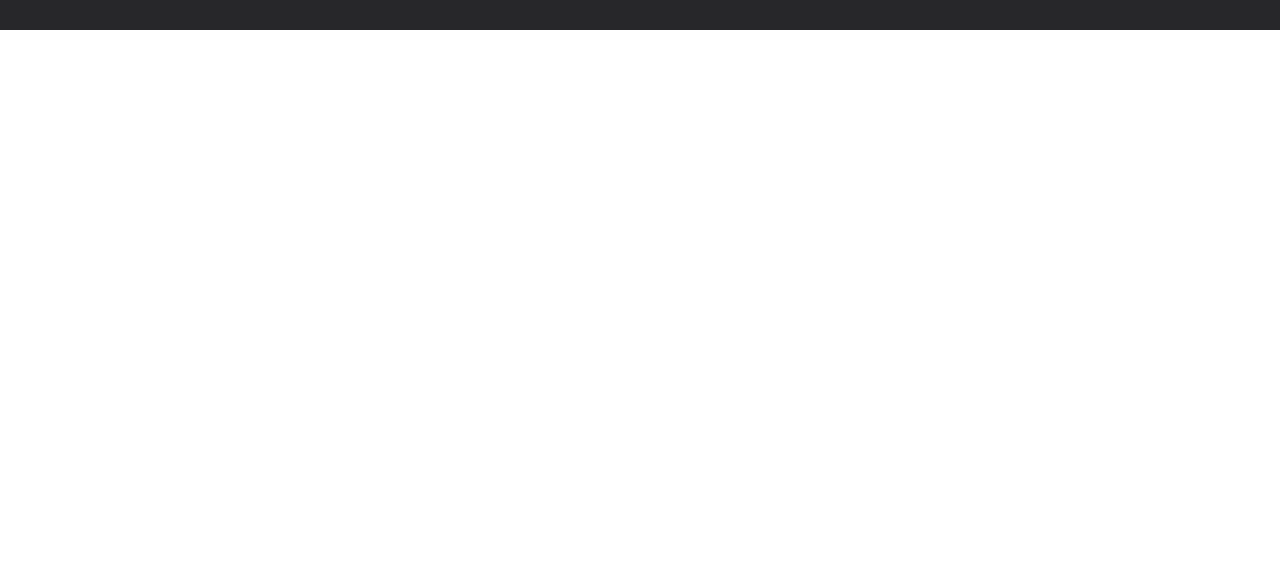
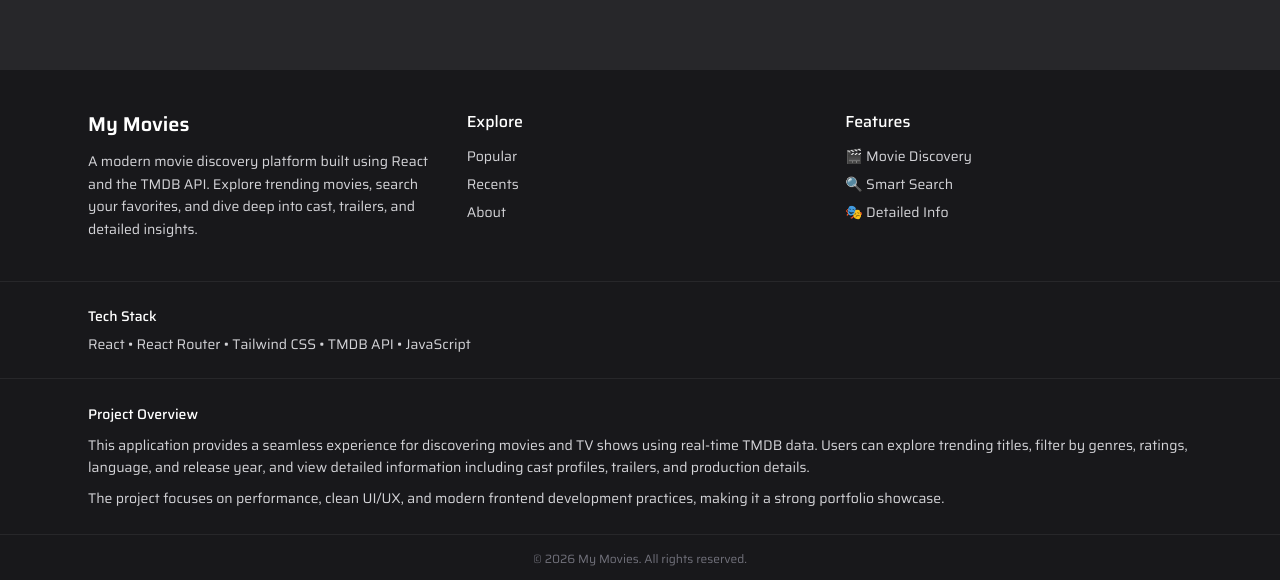
Before and after one commit to theharshdev/tmdb-app, a React (Vite) app: page /cast/1/1 in a window 1280 px wide. Shown: the part 886-1466 px from the top of the page. Before the commit the page ends 916 px from the top, so only its background shows below. Built offline with nearby package versions, Linux system fonts and the light colour scheme; no server answers.

Commit message:
Added a footer

```diff
--- a/src/App.jsx
+++ b/src/App.jsx
@@ -6,6 +6,7 @@ import MovieDetails from "./components/MovieDetails";
 import CastDetails from "./components/CastDetails";
 import RecentPlaying from "./components/RecentPlaying";
 import About from "./components/About";
+import Footer from "./components/Footer";
 
 function App() {
   return (
@@ -21,6 +22,7 @@ function App() {
             <Route path="/movie/:id/:slug" element={<MovieDetails />} />
             <Route path="/cast/:castId/:castSlug" element={<CastDetails />} />
           </Routes>
+          <Footer />
         </main>
       </BrowserRouter>
     </>
--- /dev/null
+++ b/src/components/Footer.jsx
@@ -0,0 +1,81 @@
+import { NavLink } from "react-router-dom";
+
+function Footer() {
+  const activeClass = ({ isActive }) =>
+    `cursor-pointer hover:font-semibold hover:text-green-500 ${isActive ? "text-green-500 font-semibold" : ""}`;
+
+  return (
+    <footer className="bg-zinc-900 text-zinc-300 mt-10">
+      <div className="max-w-6xl mx-auto px-6 py-10 grid md:grid-cols-3 gap-8">
+        {/* Logo / Brand */}
+        <div>
+          <h2 className="text-xl font-semibold text-white mb-3">My Movies</h2>
+          <p className="text-sm leading-relaxed">
+            A modern movie discovery platform built using React and the TMDB
+            API. Explore trending movies, search your favorites, and dive deep
+            into cast, trailers, and detailed insights.
+          </p>
+        </div>
+
+        {/* Explore */}
+        <div>
+          <h3 className="text-white font-medium mb-3">Explore</h3>
+          <ul className="flex flex-col gap-2 text-sm">
+            <NavLink to="/popular" className={activeClass}>
+              Popular
+            </NavLink>
+            <NavLink to="/recent" className={activeClass}>
+              Recents
+            </NavLink>
+            <NavLink to="/about" className={activeClass}>
+              About
+            </NavLink>
+          </ul>
+        </div>
+
+        {/* Features */}
+        <div>
+          <h3 className="text-white font-medium mb-3">Features</h3>
+          <ul className="space-y-2 text-sm">
+            <li>🎬 Movie Discovery</li>
+            <li>🔍 Smart Search</li>
+            <li>🎭 Detailed Info</li>
+          </ul>
+        </div>
+      </div>
+
+      {/* Tech Stack */}
+      <div className="border-t border-zinc-800">
+        <div className="max-w-6xl mx-auto px-6 py-6 text-sm">
+          <h3 className="text-white font-medium mb-2">Tech Stack</h3>
+          <p>React • React Router • Tailwind CSS • TMDB API • JavaScript</p>
+        </div>
+      </div>
+
+      {/* Project Overview */}
+      <div className="border-t border-zinc-800">
+        <div className="max-w-6xl mx-auto px-6 py-6 text-sm leading-relaxed">
+          <h3 className="text-white font-medium mb-2">Project Overview</h3>
+          <p>
+            This application provides a seamless experience for discovering
+            movies and TV shows using real-time TMDB data. Users can explore
+            trending titles, filter by genres, ratings, language, and release
+            year, and view detailed information including cast profiles,
+            trailers, and production details.
+          </p>
+          <p className="mt-2">
+            The project focuses on performance, clean UI/UX, and modern frontend
+            development practices, making it a strong portfolio showcase.
+          </p>
+        </div>
+      </div>
+
+      {/* Bottom */}
+      <div className="border-t border-zinc-800 text-center text-xs py-4 text-zinc-500">
+        © {new Date().getFullYear()} My Movies. All rights reserved.
+      </div>
+    </footer>
+  );
+}
+
+export default Footer;
```
